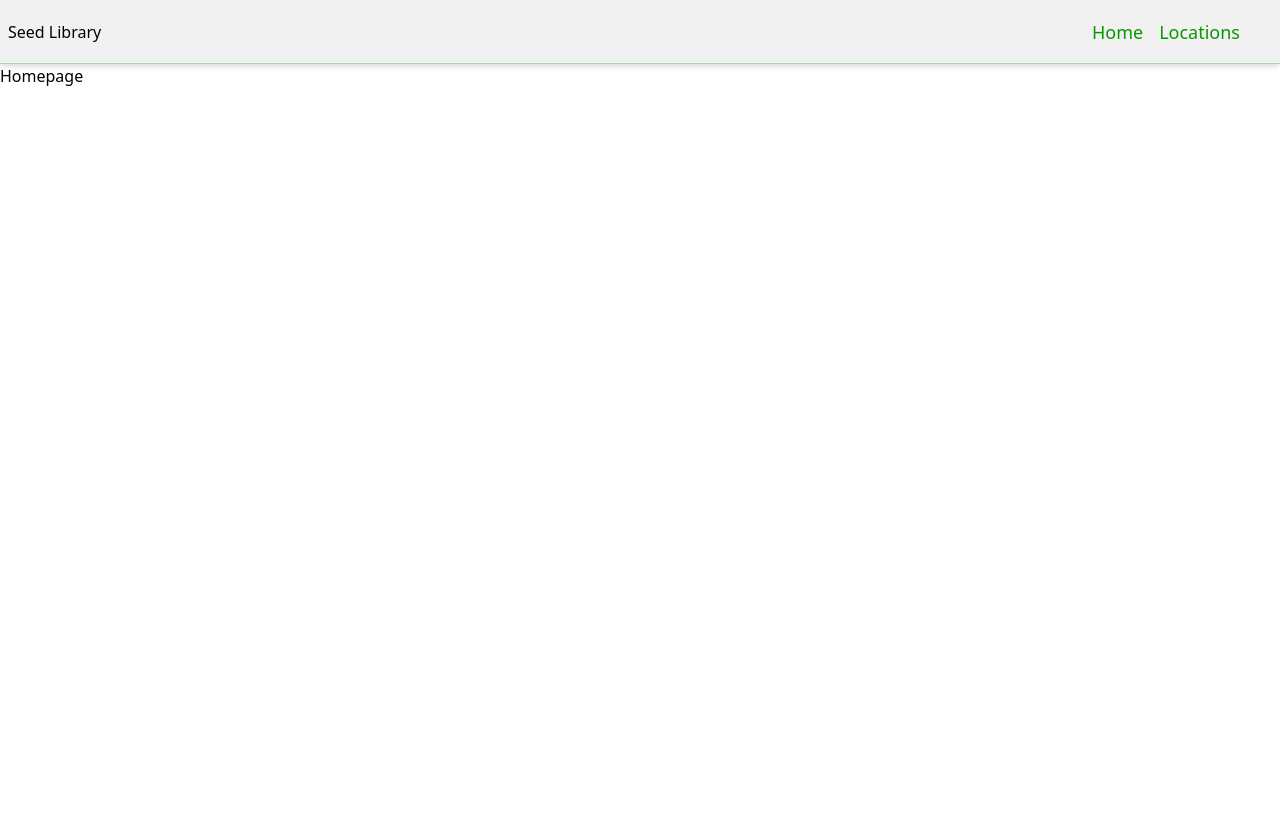
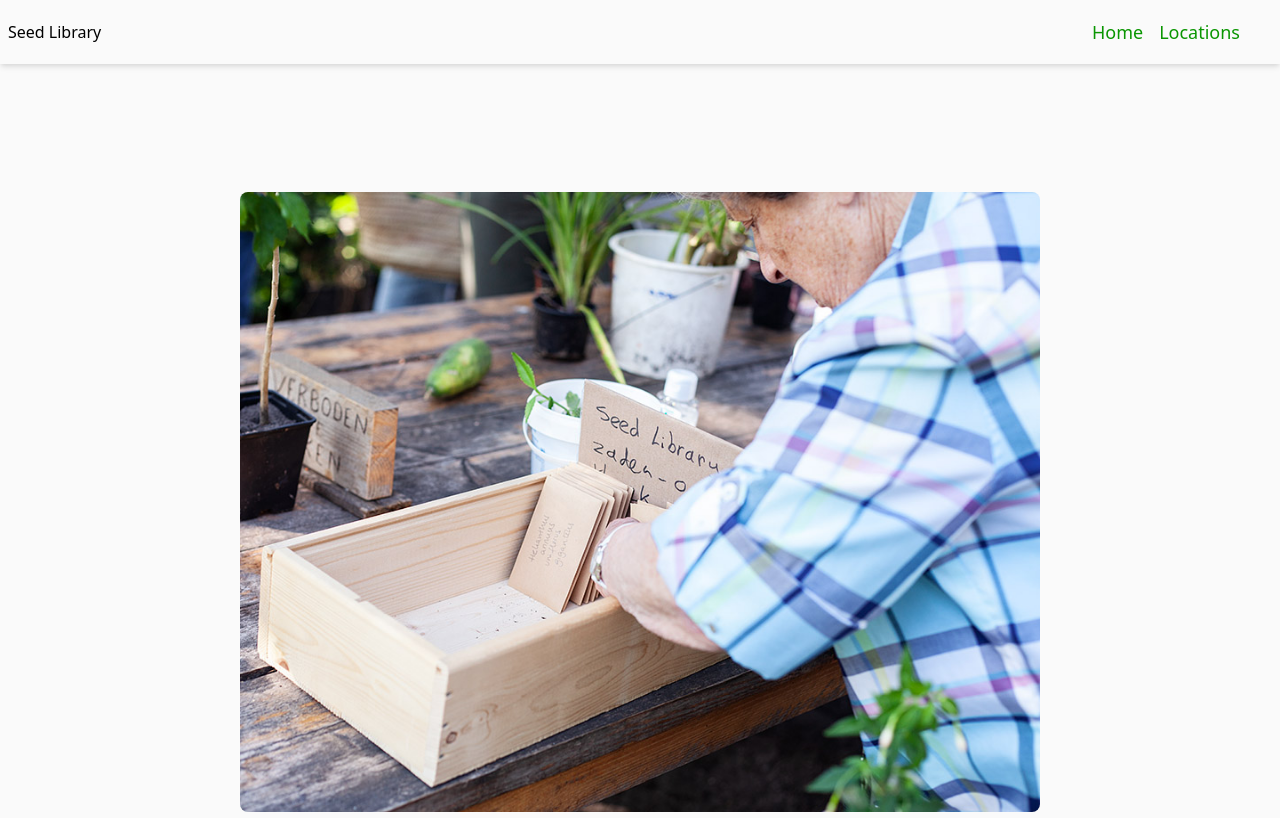
Before and after one commit to rickhekman/seed-library, a Next.js app: page / in a window 1280 px wide. Built offline with nearby package versions, Linux system fonts and the light colour scheme.

Commit message:
Add home introduction

```diff
--- a/components/Header/Header.module.css
+++ b/components/Header/Header.module.css
@@ -10,9 +10,7 @@
     xl:h-16
     p-2
     shadow-md
-    bg-grey-light
-    border-b
-    border-green-light
+    bg-background
     items-center
     ;
 }
--- a/components/Header/Nav.module.css
+++ b/components/Header/Nav.module.css
@@ -7,7 +7,6 @@
   ul {
     @apply
     flex
-    list-none
     ;
   }
   a {
--- /dev/null
+++ b/components/Intro/Intro.module.css
@@ -0,0 +1,16 @@
+.main {
+  @apply
+  flex
+  justify-center
+  items-center
+  flex-col
+  ;
+}
+
+.image {
+  @apply
+  mt-32
+  mx-4
+  md:mx-6
+  ;
+}
--- /dev/null
+++ b/components/Intro/index.js
@@ -0,0 +1,20 @@
+import styles from './Intro.module.css';
+import Image from 'next/image';
+
+const Intro = () => {
+  return (
+    <div className={styles.main}>
+      <div className={styles.image}>
+      <Image
+        alt="seedlibrary"
+        src="/images/seedlibrary.jpg"
+        width={800}
+        height={620}
+        class="rounded-lg"
+      />
+      </div>
+    </div>
+  )
+}
+
+export default Intro;
--- a/components/Map/Map.js
+++ b/components/Map/Map.js
@@ -16,7 +16,7 @@ const Map = () => {
     <div>
       <MapContainer
         center={[52.080190, 4.310130]}
-        zoom={13}
+        zoom={12}
         scrollWheelZoom={true}
         className={styles.container}
         >
--- a/pages/index.js
+++ b/pages/index.js
@@ -1,9 +1,9 @@
+import Intro from '../components/Intro';
 
 export default function Home() {
-
   return (
     <div>
-        Homepage
+        <Intro />
     </div>
   )
 }
--- a/styles/globals.css
+++ b/styles/globals.css
@@ -3,3 +3,8 @@
 @tailwind utilities;
 
 @import './components/buttons.css';
+
+html,
+body {
+  @apply bg-background;
+}
--- a/tailwind.config.js
+++ b/tailwind.config.js
@@ -12,6 +12,7 @@ module.exports = {
     colors: {
       transparent: 'transparent',
       black: '#000',
+      background: '#fafafa',
       white: {
         DEFAULT: '#fff',
         bright: '#fefdf1',
```
Also changed, not shown: public/images/seedlibrary.jpg (added).
